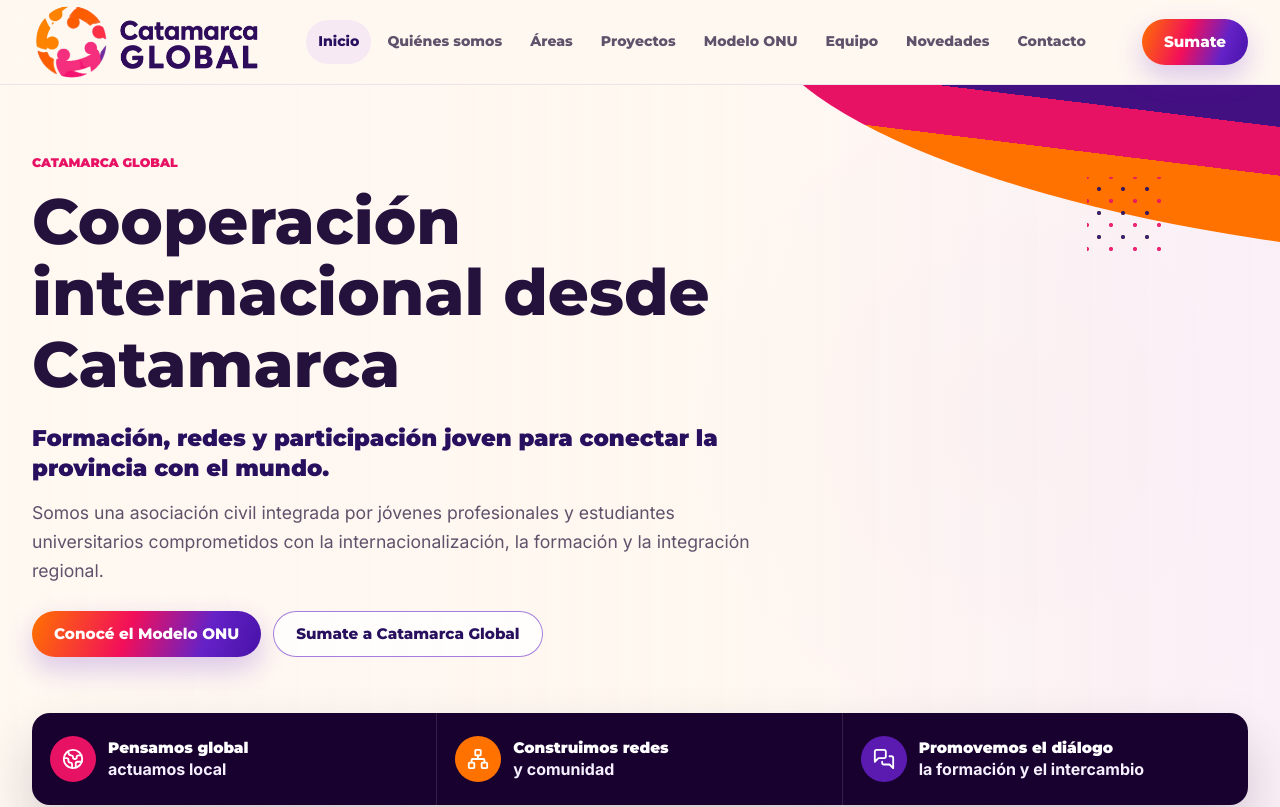
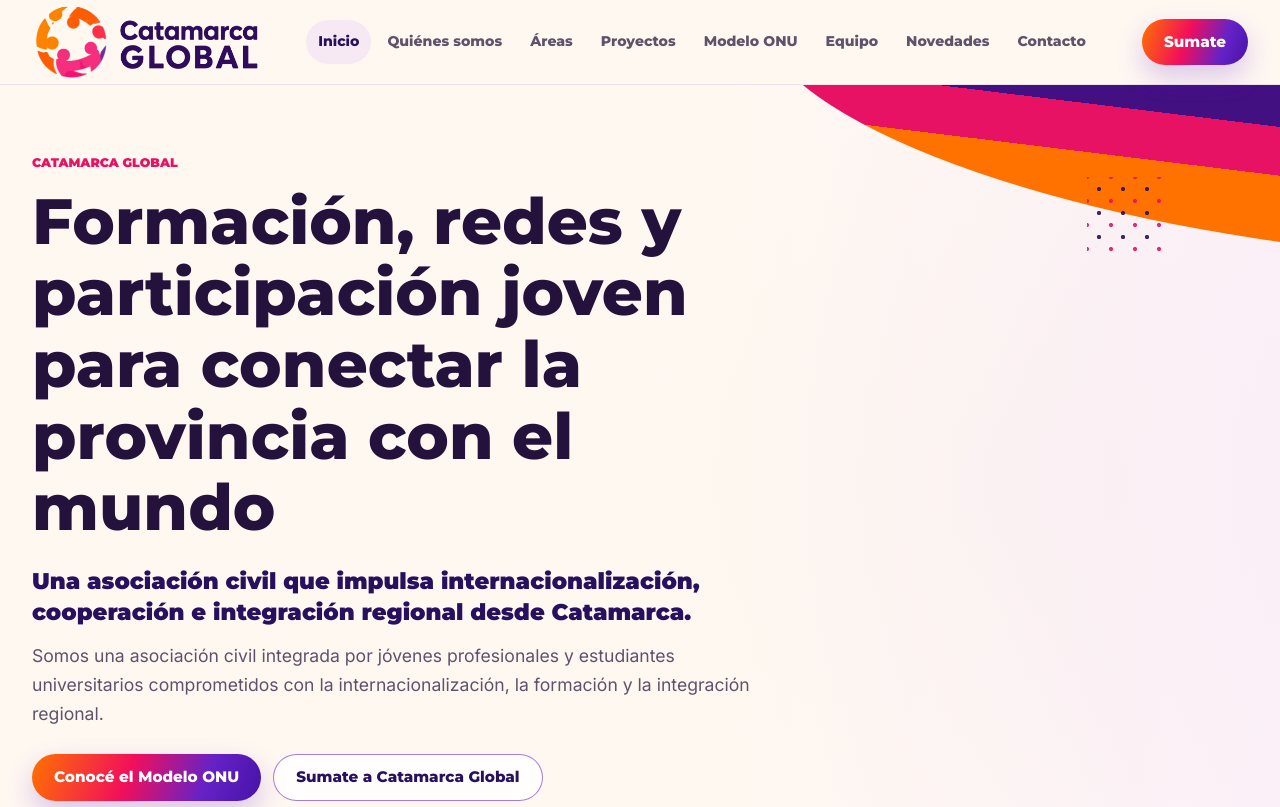
Before and after one commit to fulanite/catamarcaglobal, a Next.js app: page / in a window 1280 px wide. Shown: the top 807 px of the page. Built offline with nearby package versions, Linux system fonts and the light colour scheme; no server answers.

Commit message:
Update homepage headline

```diff
--- a/components/Hero.tsx
+++ b/components/Hero.tsx
@@ -27,11 +27,11 @@ export function Hero() {
         <div className="hero__content">
           <p className="eyebrow">Catamarca Global</p>
           <h1 id="hero-title">
-            Cooperación internacional desde Catamarca
+            Formación, redes y participación joven para conectar la provincia con el mundo
           </h1>
           <p className="hero__tagline">
-            Formación, redes y participación joven para conectar la provincia con el
-            mundo.
+            Una asociación civil que impulsa internacionalización, cooperación e
+            integración regional desde Catamarca.
           </p>
           <p className="hero__lead">
             Somos una asociación civil integrada por jóvenes profesionales y estudiantes
```
